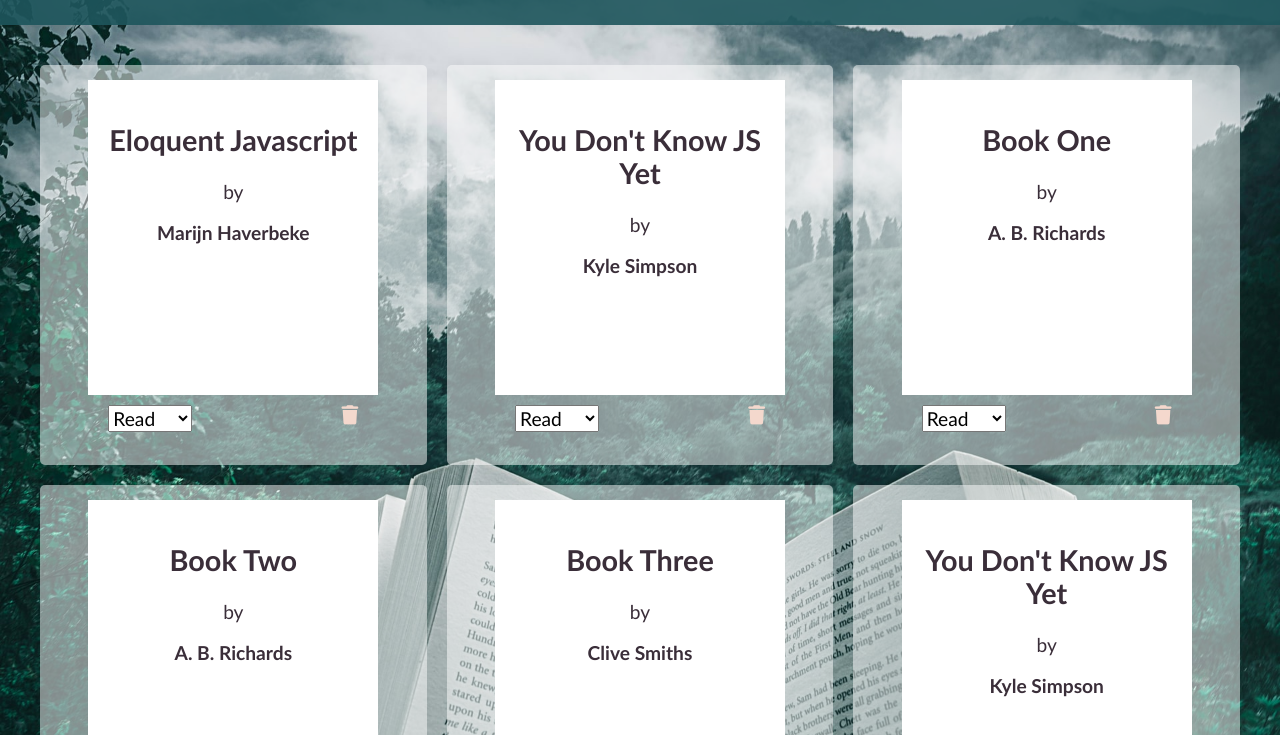
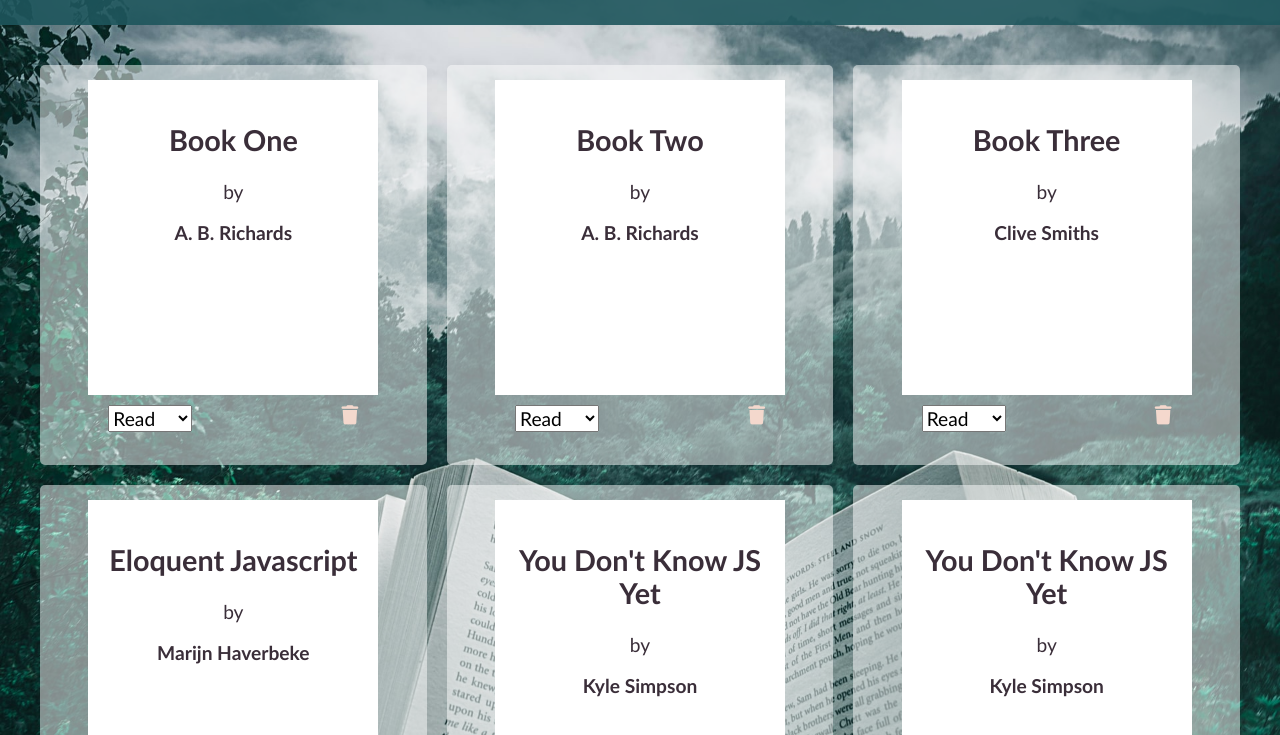
Before and after one commit to courses2022/Odin-Library, a plain HTML site: page index.html in a window 1280 px wide. Shown: the part 65-800 px from the top of the page. Drawn offline with Linux system fonts and the light colour scheme.

Commit message:
Update ui on delete

```diff
--- a/index.html
+++ b/index.html
@@ -13,35 +13,7 @@
 <body>
     <div class="header"><h2>My Reading List</h2></div>
     <div class="main">
-        <div class="card">
-            <div class="inner">
-                <h2>Eloquent Javascript </h2>
-                <p>by</p>
-                <p><strong>Marijn Haverbeke</strong></p>
-            </div>
-            <div></div>
-            <div class="bookOptions">
-                <select name="bookRead">
-                    <option value="Read">Read</option>
-                    <option value="Unread">Unread</option>
-                  </select>
-                  <i class="fa fa-trash" aria-hidden="true"></i>
-            </div>
-        </div>
-        <div class="card">
-            <div class="inner">
-                <h2>You Don't Know JS Yet</h2>
-                <p>by</p>
-                <p><strong>Kyle Simpson</strong></p>
-            </div>
-            <div class="bookOptions">
-                <select name="bookRead">
-                    <option value="Read">Read</option>
-                    <option value="Unread">Unread</option>
-                  </select>
-                  <i class="fa fa-trash" aria-hidden="true"></i>
-            </div>
-        </div>
+
 
     </div>
     <div class="footer"></div>
--- a/script.js
+++ b/script.js
@@ -22,10 +22,14 @@ Book.prototype.info = function(){
 let b1 = new Book("Book One", "A. B. Richards", 234, false);
 let b2 = new Book("Book Two", "A. B. Richards", 226, false);
 let b3 = new Book("Book Three", "Clive Smiths", 34, true);
+let b4 = new Book("Eloquent Javascript", "Marijn Haverbeke", 234, false);
+let b5 = new Book("You Don't Know JS Yet", "Kyle Simpson", 143, true);
 
 Library.addBookToLibrary(b1);
 Library.addBookToLibrary(b2);
 Library.addBookToLibrary(b3);
+Library.addBookToLibrary(b4);
+Library.addBookToLibrary(b5);
 
 //Add elements to body
 let dom_utils = {};
@@ -67,6 +71,8 @@ function removeBook(el){
     let index = el.parentElement.parentElement.dataset.id;
     Library.books.splice(index,1);
     card.style.display="none";
+    card.parentElement.innerHTML ="";
+    init();
 }
 
 function toggleReadStatus(el){
```
